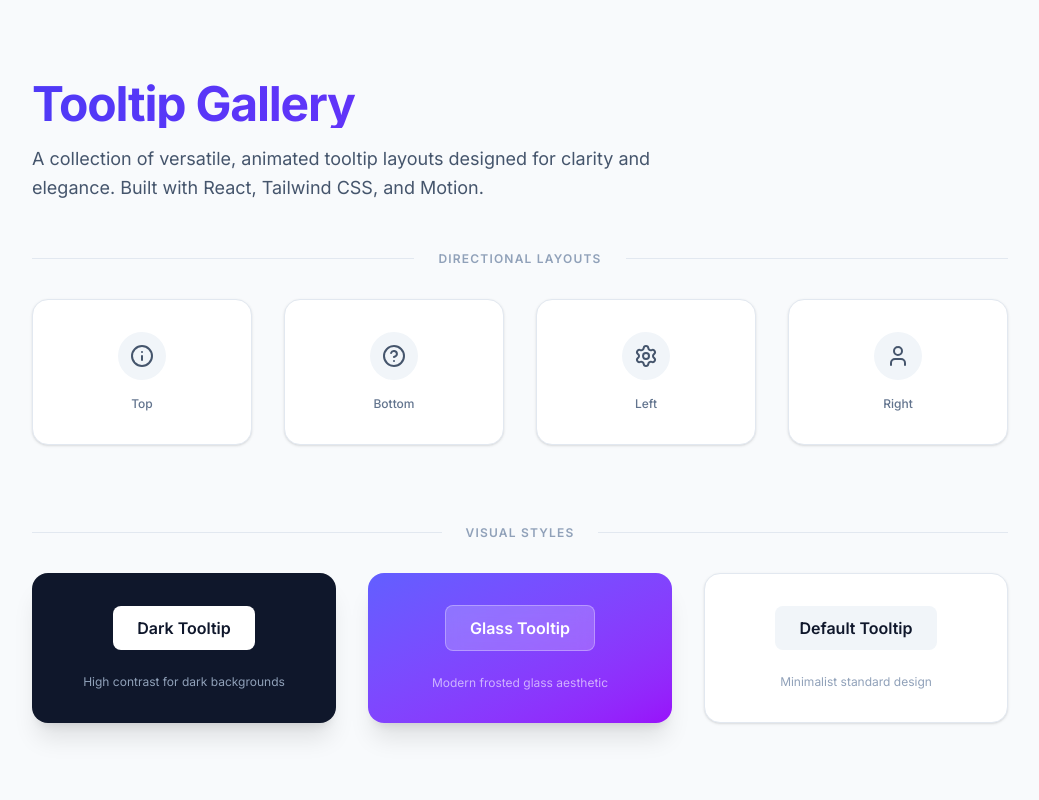
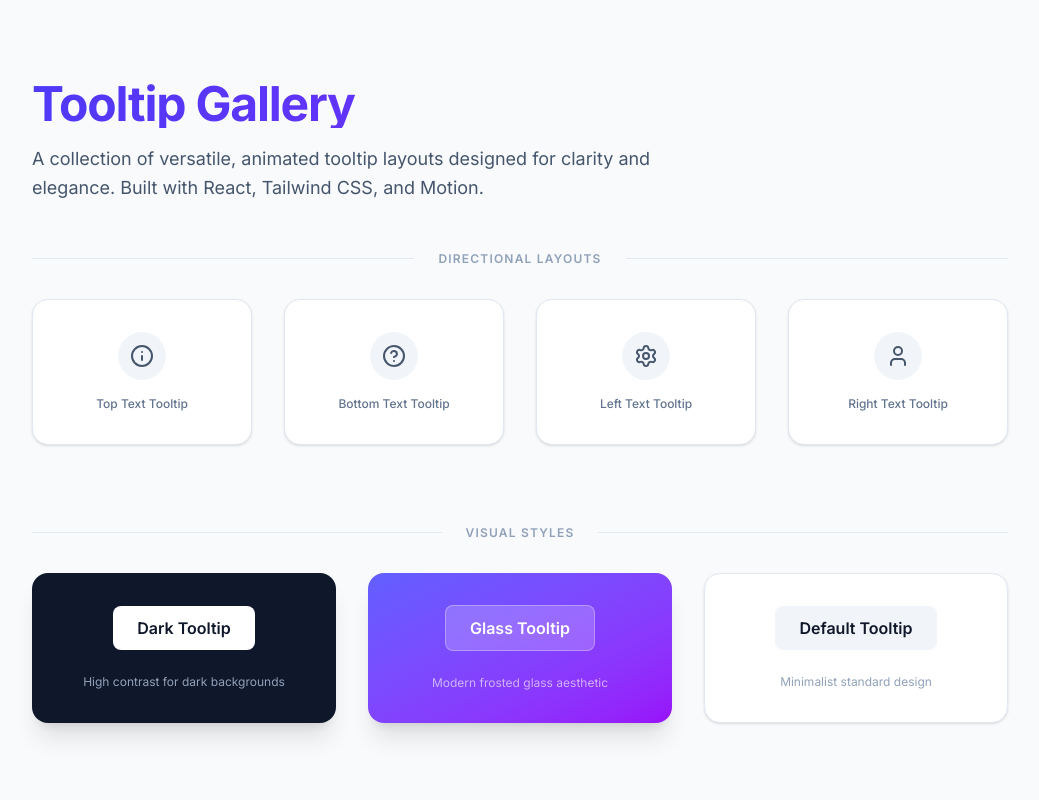
Before and after one commit to sobanraheel/Tooltip-Showcase, a React (Vite) app: page / in a window 1280 px wide. Shown: the top 800 px of the page, without its empty margins (120-1159 px from the left). Built offline with nearby package versions, Linux system fonts and the light colour scheme.

Commit message:
Update tooltip text for directional buttons

```diff
--- a/src/App.tsx
+++ b/src/App.tsx
@@ -32,7 +32,7 @@ export default function App() {
                   <Info className="w-6 h-6 text-slate-600" />
                 </button>
               </Tooltip>
-              <span className="text-xs font-medium text-slate-500">Top</span>
+              <span className="text-xs font-medium text-slate-500">Top Text Tooltip</span>
             </div>
 
             <div className="flex flex-col items-center gap-4 p-8 bg-white rounded-2xl border border-slate-200 shadow-sm">
@@ -41,7 +41,7 @@ export default function App() {
                   <HelpCircle className="w-6 h-6 text-slate-600" />
                 </button>
               </Tooltip>
-              <span className="text-xs font-medium text-slate-500">Bottom</span>
+              <span className="text-xs font-medium text-slate-500">Bottom Text Tooltip</span>
             </div>
 
             <div className="flex flex-col items-center gap-4 p-8 bg-white rounded-2xl border border-slate-200 shadow-sm">
@@ -50,7 +50,7 @@ export default function App() {
                   <Settings className="w-6 h-6 text-slate-600" />
                 </button>
               </Tooltip>
-              <span className="text-xs font-medium text-slate-500">Left</span>
+              <span className="text-xs font-medium text-slate-500">Left Text Tooltip</span>
             </div>
 
             <div className="flex flex-col items-center gap-4 p-8 bg-white rounded-2xl border border-slate-200 shadow-sm">
@@ -59,7 +59,7 @@ export default function App() {
                   <User className="w-6 h-6 text-slate-600" />
                 </button>
               </Tooltip>
-              <span className="text-xs font-medium text-slate-500">Right</span>
+              <span className="text-xs font-medium text-slate-500">Right Text Tooltip</span>
             </div>
           </div>
         </section>
```
